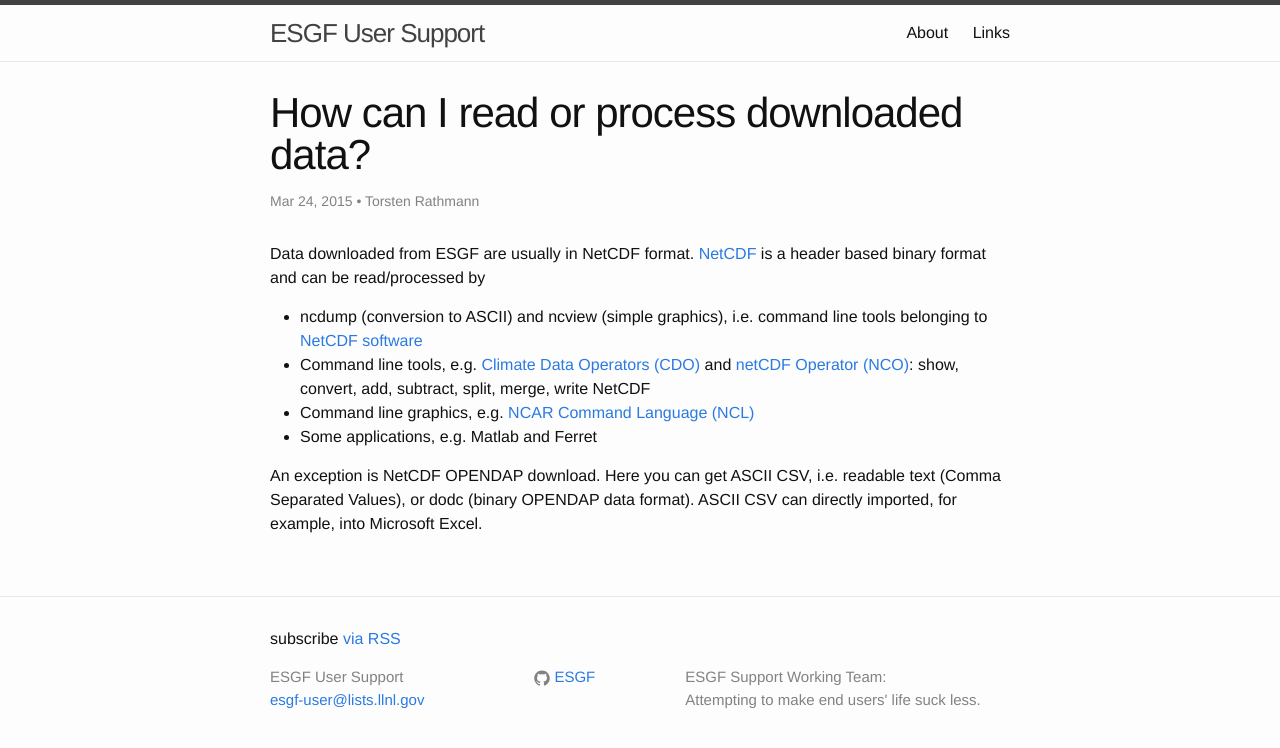
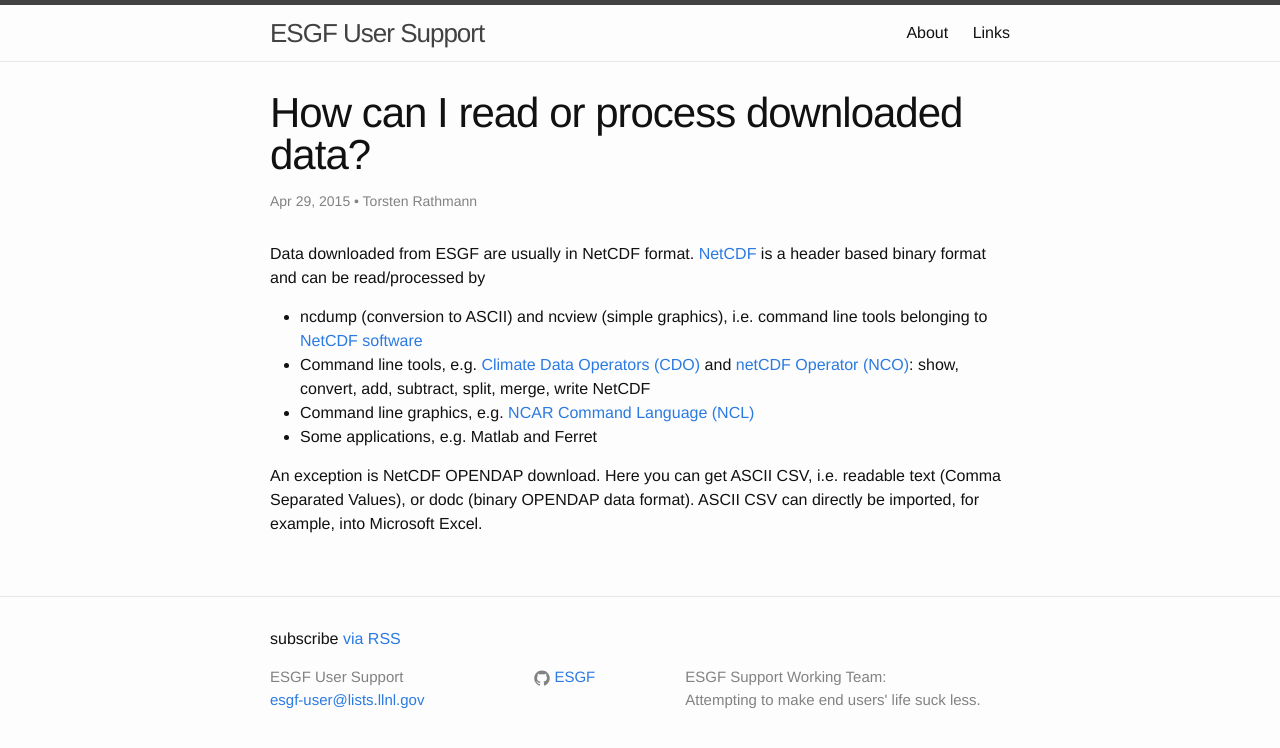
Before and after one commit to ESGF/esgf-swt, a Jekyll site: the page built from _posts/2015-03-24-how-read-data.markdown, in a window 1280 px wide. Shown: the top 748 px of the page. Built offline with Jekyll 4.4.1, drawn with Linux system fonts in a browser that asks for light colours.

Commit message:
TR: Minor corrections

```diff
--- a/_posts/2015-03-24-how-read-data.markdown
+++ b/_posts/2015-03-24-how-read-data.markdown
@@ -2,17 +2,18 @@
 layout: post                     #<-- don't touch
 title:  "How can I read or process downloaded data?" #<-- keep the quotes " ... "
 categories: data, CMIP5          #<-- No quotes, comma separated tags
-date:   2015-03-24 17:40:00      #<-- current date and time
+date:   2015-04-29 21:00:00      #<-- current date and time
 author: Torsten Rathmann         #<-- Replace with the name
 ---
 
 Data downloaded from ESGF are usually in NetCDF format. [NetCDF][NetCDF] is a header based binary format and can be read/processed by
+
 * ncdump (conversion to ASCII) and ncview (simple graphics), i.e. command line tools belonging to [NetCDF software][NetCDF]
 * Command line tools, e.g. [Climate Data Operators (CDO)][CDO] and [netCDF Operator (NCO)][NCO]: show, convert, add, subtract, split, merge, write NetCDF
 * Command line graphics, e.g. [NCAR Command Language (NCL)][NCL]
 * Some applications, e.g. Matlab and Ferret
 
-An exception is NetCDF OPENDAP download. Here you can get ASCII CSV, i.e. readable text (Comma Separated Values), or dodc (binary OPENDAP data format). ASCII CSV can directly imported, for example, into Microsoft Excel.
+An exception is NetCDF OPENDAP download. Here you can get ASCII CSV, i.e. readable text (Comma Separated Values), or dodc (binary OPENDAP data format). ASCII CSV can directly be imported, for example, into Microsoft Excel.
 
 [NetCDF]: http://www.unidata.ucar.edu/software/netcdf/
 [CDO]: https://code.zmaw.de/projects/cdo/wiki/Cdo#Documentation
```
